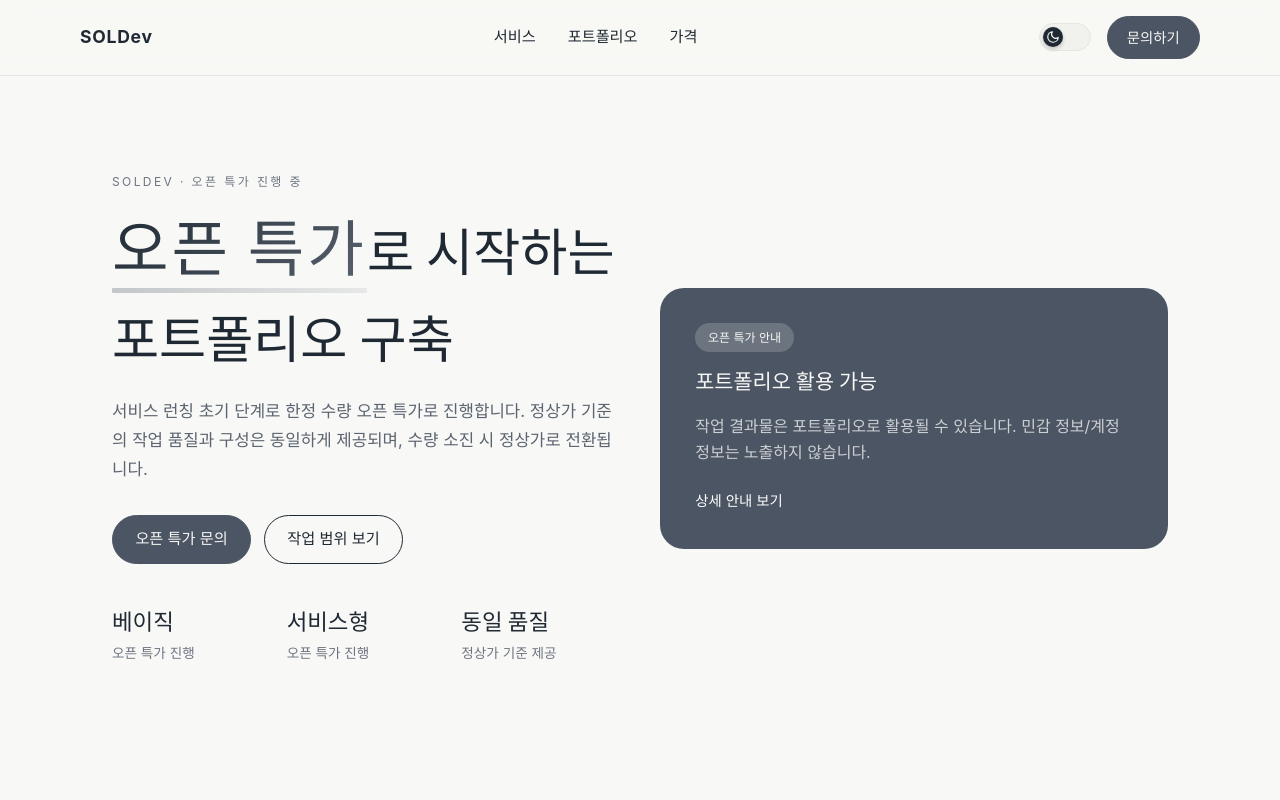
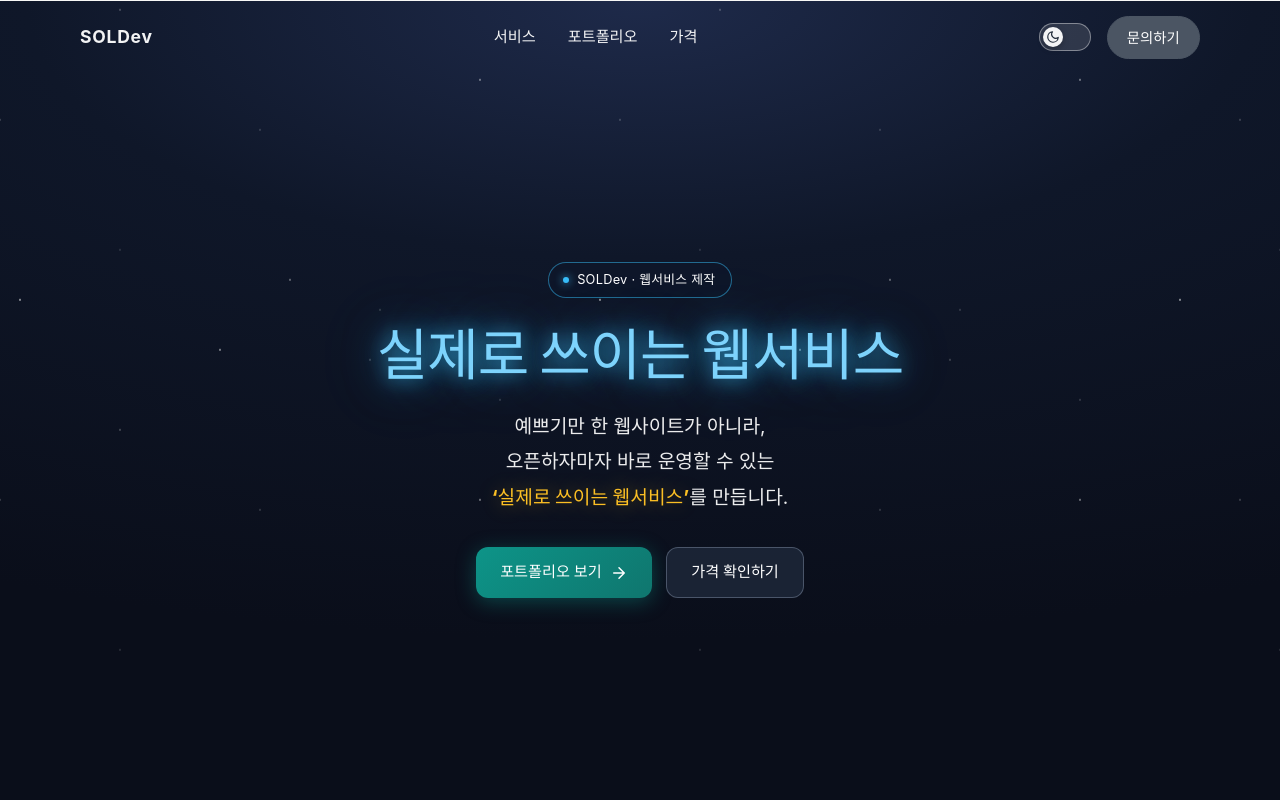
Before and after one commit to dhchun1203/SOLDev, a React (Vite) app: page / in a window 1280 px wide. Shown: the top 800 px of the page. Built offline with nearby package versions, Linux system fonts and the light colour scheme.

Commit message:
Add cosmic hero section, transparent header over hero, portfolio cards, and polish hover/scroll UX

```diff
--- a/src/App.css
+++ b/src/App.css
@@ -63,6 +63,7 @@
 .animate-in.price-card:hover,
 .animate-in.work-card:hover {
   transform: translate3d(0, -4px, 0) !important;
+  transition-delay: 0s;
 }
 
 .container {
@@ -96,23 +97,54 @@
   position: sticky;
   top: 0;
   z-index: 10;
-  background: rgba(248, 248, 246, 0.9);
-  backdrop-filter: blur(10px);
-  border-bottom: 1px solid var(--border-color);
-  transition: box-shadow 0.3s ease, background 0.3s ease;
+  background: transparent;
+  backdrop-filter: none;
+  border-bottom: 1px solid transparent;
+  transition: box-shadow 0.3s ease, background 0.3s ease,
+    border-color 0.3s ease, backdrop-filter 0.3s ease;
 }
 
-.dark .site-header {
-  background: rgba(31, 41, 55, 0.9);
+.site-header:not(.scrolled) .logo,
+.site-header:not(.scrolled) .nav a {
+  color: rgba(255, 255, 255, 0.95);
+}
+
+.site-header:not(.scrolled) .nav a::after {
+  background: #fff;
+}
+
+.site-header:not(.scrolled) .cta {
+  background: transparent;
+  border-color: rgba(255, 255, 255, 0.7);
+  color: #fff;
+}
+
+.site-header:not(.scrolled) .cta:hover {
+  background: rgba(255, 255, 255, 0.15);
+  border-color: #fff;
+}
+
+.site-header:not(.scrolled) .toggle-track {
+  background: rgba(255, 255, 255, 0.12);
+  border-color: rgba(255, 255, 255, 0.4);
+}
+
+.site-header:not(.scrolled) .toggle-thumb {
+  background: rgba(255, 255, 255, 0.95);
+  color: #1f2937;
+  box-shadow: 0 2px 6px rgba(0, 0, 0, 0.25);
 }
 
 .site-header.scrolled {
-  background: rgba(248, 248, 246, 0.98);
+  background: rgba(248, 248, 246, 0.7);
+  backdrop-filter: blur(10px);
+  border-bottom-color: var(--border-color);
   box-shadow: 0 2px 20px var(--shadow-sm);
 }
 
 .dark .site-header.scrolled {
-  background: rgba(31, 41, 55, 0.98);
+  background: rgba(31, 41, 55, 0.7);
+  border-bottom-color: var(--border-color);
 }
 
 .header-inner {
@@ -348,6 +380,180 @@
   color: var(--text-secondary);
 }
 
+/* 코스믹 히어로 섹션 (상단 비주얼) */
+.hero-cosmic {
+  position: relative;
+  min-height: 100vh;
+  margin-top: -75px; /* 헤더 높이만큼 올려서 배경이 헤더 뒤로 들어가게 */
+  padding: calc(75px + 4rem) 1.5rem 5rem 1.5rem; /* 상단: 헤더 높이 + 여백 */
+  display: flex;
+  align-items: center;
+  justify-content: center;
+  overflow: hidden;
+}
+
+.hero-cosmic-bg {
+  position: absolute;
+  inset: 0;
+  background: radial-gradient(ellipse 120% 80% at 50% 0%, #1e2a4a 0%, #0f1729 40%, #0a0e1a 100%);
+  background-color: #0a0e1a;
+}
+
+.hero-cosmic-bg::before {
+  content: '';
+  position: absolute;
+  inset: 0;
+  background-image:
+    radial-gradient(1.5px 1.5px at 20px 30px, rgba(255, 255, 255, 0.9), transparent),
+    radial-gradient(1px 1px at 90px 120px, rgba(255, 255, 255, 0.7), transparent),
+    radial-gradient(1.5px 1.5px at 160px 40px, rgba(255, 255, 255, 0.8), transparent),
+    radial-gradient(1px 1px at 250px 200px, rgba(255, 255, 255, 0.5), transparent),
+    radial-gradient(1px 1px at 320px 80px, rgba(255, 255, 255, 0.6), transparent),
+    radial-gradient(1.5px 1.5px at 400px 160px, rgba(255, 255, 255, 0.7), transparent),
+    radial-gradient(1px 1px at 480px 50px, rgba(255, 255, 255, 0.5), transparent),
+    radial-gradient(1px 1px at 550px 220px, rgba(255, 255, 255, 0.6), transparent),
+    radial-gradient(1px 1px at 80px 280px, rgba(255, 255, 255, 0.4), transparent),
+    radial-gradient(1.5px 1.5px at 200px 340px, rgba(255, 255, 255, 0.6), transparent),
+    radial-gradient(1px 1px at 380px 320px, rgba(255, 255, 255, 0.5), transparent);
+  background-size: 580px 400px, 600px 420px, 580px 400px, 620px 380px, 580px 400px, 600px 420px, 580px 400px, 620px 380px, 580px 400px, 600px 420px, 580px 400px;
+  background-position: 0 0, 30px 20px, 60px 40px, 10px 60px, 50px 10px, 80px 50px, 20px 80px, 70px 30px, 40px 100px, 90px 70px, 0 120px;
+  animation: hero-cosmic-stars 20s linear infinite;
+  pointer-events: none;
+}
+
+@keyframes hero-cosmic-stars {
+  to { transform: translateY(-400px); }
+}
+
+.hero-cosmic-inner {
+  position: relative;
+  z-index: 1;
+  width: min(640px, 92%);
+  margin: 0 auto;
+  text-align: center;
+}
+
+.hero-cosmic-badge {
+  display: inline-flex;
+  align-items: center;
+  gap: 0.5rem;
+  padding: 0.4rem 1rem 0.4rem 0.9rem;
+  margin-bottom: 1.5rem;
+  background: rgba(15, 23, 42, 0.9);
+  border: 1px solid rgba(56, 189, 248, 0.5);
+  border-radius: 999px;
+  font-size: 0.8rem;
+  color: #fff;
+  letter-spacing: 0.02em;
+}
+
+.hero-cosmic-badge-dot {
+  width: 6px;
+  height: 6px;
+  border-radius: 50%;
+  background: #38bdf8;
+  box-shadow: 0 0 8px #38bdf8;
+  flex-shrink: 0;
+}
+
+.hero-cosmic-title {
+  margin: 0 0 1.25rem;
+  font-size: clamp(2.2rem, 6vw, 3.5rem);
+  font-weight: 800;
+  color: #7dd3fc;
+  text-shadow:
+    0 0 20px rgba(56, 189, 248, 0.8),
+    0 0 40px rgba(56, 189, 248, 0.5),
+    0 0 80px rgba(56, 189, 248, 0.3);
+  letter-spacing: -0.02em;
+  line-height: 1.2;
+}
+
+.hero-cosmic-subtitle {
+  margin: 0 0 2rem;
+  font-size: clamp(1rem, 2.2vw, 1.2rem);
+  line-height: 1.85;
+  color: rgba(255, 255, 255, 0.92);
+}
+
+.hero-cosmic-highlight {
+  color: #fbbf24;
+  font-weight: 700;
+  text-shadow: 0 0 20px rgba(251, 191, 36, 0.4);
+}
+
+.hero-cosmic-actions {
+  display: flex;
+  flex-wrap: wrap;
+  justify-content: center;
+  gap: 0.9rem;
+}
+
+.hero-cosmic-btn {
+  display: inline-flex;
+  align-items: center;
+  justify-content: center;
+  gap: 0.5rem;
+  padding: 0.75rem 1.5rem;
+  border-radius: 12px;
+  font-size: 0.95rem;
+  font-weight: 600;
+  text-decoration: none;
+  transition: transform 0.2s ease, box-shadow 0.2s ease, background 0.2s ease;
+}
+
+.hero-cosmic-btn-primary {
+  background: linear-gradient(135deg, #0d9488 0%, #0f766e 100%);
+  color: #fff;
+  border: none;
+  box-shadow: 0 4px 20px rgba(13, 148, 136, 0.4);
+}
+
+.hero-cosmic-btn-primary:hover {
+  transform: translateY(-2px);
+  box-shadow: 0 8px 28px rgba(13, 148, 136, 0.5);
+  background: linear-gradient(135deg, #14b8a6 0%, #0d9488 100%);
+}
+
+.hero-cosmic-btn-secondary {
+  background: rgba(30, 41, 59, 0.8);
+  color: #fff;
+  border: 1px solid rgba(148, 163, 184, 0.4);
+}
+
+.hero-cosmic-btn-secondary:hover {
+  transform: translateY(-2px);
+  background: rgba(51, 65, 85, 0.9);
+  border-color: rgba(148, 163, 184, 0.6);
+}
+
+@media (max-width: 767px) {
+  .hero-cosmic {
+    min-height: 100vh;
+    margin-top: -75px;
+    padding: calc(75px + 3rem) 1rem 4rem 1rem;
+  }
+
+  .hero-cosmic-title {
+    margin-bottom: 1rem;
+  }
+
+  .hero-cosmic-subtitle {
+    margin-bottom: 1.75rem;
+    font-size: 1rem;
+  }
+
+  .hero-cosmic-actions {
+    flex-direction: column;
+    gap: 0.75rem;
+  }
+
+  .hero-cosmic-btn {
+    width: 100%;
+    padding: 0.85rem 1.25rem;
+  }
+}
+
 .hero {
   padding-top: 6rem;
 }
@@ -505,33 +711,41 @@
   padding: 2.2rem;
   min-height: 260px;
   display: flex;
+  flex-wrap: wrap;
   align-items: flex-end;
-  transition: transform 0.2s cubic-bezier(0.4, 0, 0.2, 1),
-    box-shadow 0.2s cubic-bezier(0.4, 0, 0.2, 1);
+  border-color: rgba(0, 0, 0, 0);
+  border-image: none;
+  transition: transform 0.28s cubic-bezier(0.25, 0.1, 0.25, 1),
+    box-shadow 0.28s cubic-bezier(0.25, 0.1, 0.25, 1);
   transform: translateZ(0);
   backface-visibility: hidden;
 }
 
 /* 라이트 모드에서 히어로 카드 색상 더 옅게 */
 :root:not(.dark) .hero-card {
-  background: #4b5563;
+  background: rgba(58, 69, 85, 1);
 }
 
 .dark .hero-card {
   background: linear-gradient(135deg, #1f2937 0%, #374151 100%);
   color: #fff;
-  border: 1px solid #4b5563;
+  border: 1px solid rgba(0, 0, 0, 0);
 }
 
 .hero-card:hover {
   transform: translate3d(0, -6px, 0);
   box-shadow: 0 24px 50px rgba(31, 41, 51, 0.35);
   will-change: transform;
+  transition-delay: 0s;
 }
 
 .card-content h3 {
   margin: 0.8rem 0 0.6rem;
   font-size: 1.3rem;
+}
+
+.hero-card .card-content h3 {
+  line-height: 77px;
 }
 
 .card-content p {
@@ -664,8 +878,8 @@
   border-radius: 20px;
   padding: 1.8rem;
   box-shadow: 0 14px 30px var(--shadow-sm);
-  transition: transform 0.15s cubic-bezier(0.4, 0, 0.2, 1),
-    box-shadow 0.15s cubic-bezier(0.4, 0, 0.2, 1);
+  transition: transform 0.26s cubic-bezier(0.25, 0.1, 0.25, 1),
+    box-shadow 0.26s cubic-bezier(0.25, 0.1, 0.25, 1);
   transform: translateZ(0);
   backface-visibility: hidden;
 }
@@ -676,11 +890,17 @@
   transform: translate3d(0, -4px, 0);
   box-shadow: 0 20px 45px rgba(31, 41, 51, 0.25);
   will-change: transform;
+  transition-delay: 0s;
 }
 
 .portfolio-card span {
   color: var(--text-tertiary);
   font-size: 0.85rem;
+}
+
+#portfolio .grid.two .portfolio-card {
+  margin-bottom: 113px;
+  height: 223px;
 }
 
 .work-card {
@@ -689,8 +909,8 @@
   border-radius: 20px;
   overflow: hidden;
   box-shadow: 0 14px 30px var(--shadow-sm);
-  transition: transform 0.15s cubic-bezier(0.4, 0, 0.2, 1),
-    box-shadow 0.15s cubic-bezier(0.4, 0, 0.2, 1);
+  transition: transform 0.26s cubic-bezier(0.25, 0.1, 0.25, 1),
+    box-shadow 0.26s cubic-bezier(0.25, 0.1, 0.25, 1);
   transform: translateZ(0);
   backface-visibility: hidden;
   display: flex;
@@ -701,6 +921,7 @@
   transform: translate3d(0, -4px, 0);
   box-shadow: 0 20px 45px rgba(31, 41, 51, 0.25);
   will-change: transform;
+  transition-delay: 0s;
 }
 
 .work-image {
--- a/src/App.tsx
+++ b/src/App.tsx
@@ -138,6 +138,35 @@ function App() {
       </header>
 
       <main>
+        <section className="hero-cosmic" aria-label="메인 비주얼">
+          <div className="hero-cosmic-bg" aria-hidden="true" />
+          <div className="hero-cosmic-inner">
+            <div className="hero-cosmic-badge">
+              <span className="hero-cosmic-badge-dot" />
+              SOLDev · 웹서비스 제작
+            </div>
+            <h1 className="hero-cosmic-title">실제로 쓰이는 웹서비스</h1>
+            <p className="hero-cosmic-subtitle">
+              예쁘기만 한 웹사이트가 아니라,
+              <br />
+              오픈하자마자 바로 운영할 수 있는
+              <br />
+              <span className="hero-cosmic-highlight">&lsquo;실제로 쓰이는 웹서비스&rsquo;</span>를 만듭니다.
+            </p>
+            <div className="hero-cosmic-actions">
+              <a href="#portfolio" className="hero-cosmic-btn hero-cosmic-btn-primary">
+                포트폴리오 보기
+                <svg width="18" height="18" viewBox="0 0 24 24" fill="none" stroke="currentColor" strokeWidth="2" strokeLinecap="round" strokeLinejoin="round" aria-hidden="true">
+                  <path d="M5 12h14M12 5l7 7-7 7" />
+                </svg>
+              </a>
+              <a href="#pricing" className="hero-cosmic-btn hero-cosmic-btn-secondary">
+                가격 확인하기
+              </a>
+            </div>
+          </div>
+        </section>
+
         <section id="hero" className="section hero">
           <div className="container hero-grid">
             <div className="hero-copy">
@@ -216,6 +245,27 @@ function App() {
 
         <section id="portfolio" className="section muted">
           <div className="container">
+            <div className="section-header">
+              <h2>이런 결과물을 제공합니다</h2>
+            </div>
+            <div className="grid two">
+              <div className="portfolio-card">
+                <span>제공 형태</span>
+                <h3>웹사이트가 아닌 웹서비스</h3>
+                <p className="subtle">
+                  이 상품은 &quot;웹사이트&quot;가 아니라{' '}
+                  <strong>오픈 후 바로 운영 가능한 웹서비스</strong>를 구축합니다.
+                </p>
+              </div>
+              <div className="portfolio-card">
+                <span>운영 흐름</span>
+                <h3>방문자 → 관리자</h3>
+                <p className="subtle">
+                  방문자는 예약/문의를 남기고 → 관리자는 관리자 페이지에서
+                  내역을 확인하고 상태를 관리합니다.
+                </p>
+              </div>
+            </div>
             <div className="section-header">
               <h2>진행 방식 &amp; 기술 사양</h2>
             </div>
```
Also changed, not shown: 1 other file (tests, documents, lock files or other folders).
